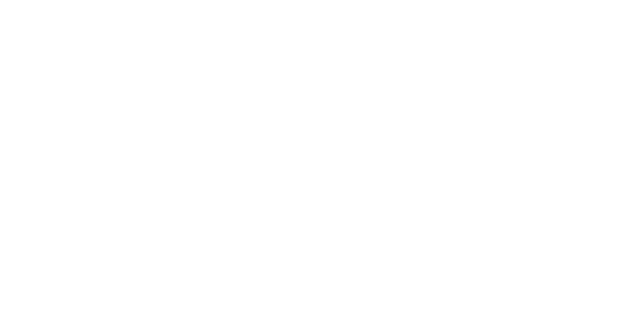
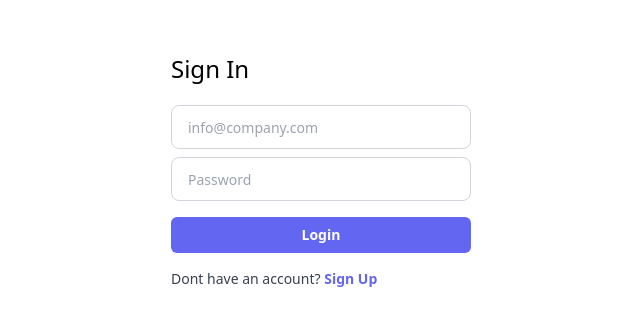
Before and after one commit to mrojasb2000/e-commerce-app, a Nuxt app: page /auth/signin in a window 1280 px wide. Before the commit this address had no page. Shown: the part 269-594 px from the top of the page, without its empty margins (319-959 px from the left). Built offline with nearby package versions, Linux system fonts and the light colour scheme.

Commit message:
ref: implement sign up file

```diff
--- a/pages/auth/register.vue
+++ /dev/null
@@ -1,8 +0,0 @@
-<script setup>
-definePageMeta({
-    layout: 'auth',
-})
-</script>
-<template>
-    <div class="bg-slate-200 h-screen">Register</div>
-</template>
--- /dev/null
+++ b/pages/auth/signin.vue
@@ -0,0 +1,43 @@
+<script setup>
+definePageMeta({
+    layout: 'auth',
+})
+</script>
+<template>
+    <div class="bg-white h-screen flex items-center justify-center">
+        <div class="w-[300px] mt-20">
+            <div class="flex flex-col gap-2">
+                <h1 class="text-2xl mb-3">Sign In</h1>
+                <input
+                    type="text"
+                    name=""
+                    placeholder="info@company.com"
+                    id=""
+                    class="focus:bg-focus-900 h-11 w-full rounded-lg border border-gray-300 bg-transparent px-4 py-2.5 text-sm text-gray-800 placeholder:text-gray-400 focus:border-brand-300 focus:outline-hidden focus:ring-0 focus:focus:border-brand-800"
+                />
+
+                <input
+                    type="password"
+                    name=""
+                    placeholder="Password"
+                    id=""
+                    class="mb-2 focus:bg-focus-900 h-11 w-full rounded-lg border border-gray-300 bg-transparent px-4 py-2.5 text-sm text-gray-800 placeholder:text-gray-400 focus:border-brand-300 focus:outline-hidden focus:ring-0 focus:focus-brand-800"
+                />
+
+                <button class="rounded-md mb-2 text-white py-2 bg-indigo-500 text-sm font-semibold">
+                    Login
+                </button>
+                <p
+                    class="text-sm font-normal text-center text-gray-700 dark:text-gray-500 sm:text-start"
+                >
+                    Dont have an account?
+                    <NuxtLink
+                        to="/auth/signup"
+                        class="text-indigo-500 hover:text-brand-600 font-semibold"
+                        >Sign Up</NuxtLink
+                    >
+                </p>
+            </div>
+        </div>
+    </div>
+</template>
--- a/pages/auth/login.vue
+++ b/pages/auth/signup.vue
@@ -25,13 +25,17 @@
                 />
 
                 <button class="rounded-md mb-2 text-white py-2 bg-indigo-500 text-sm font-semibold">
-                    Login
+                    Create Account
                 </button>
                 <p
                     class="text-sm font-normal text-center text-gray-700 dark:text-gray-500 sm:text-start"
                 >
                     Already have an account?
-                    <a class="text-indigo-500 hover:text-brand-600 font-semibold">Sign In</a>
+                    <NuxtLink
+                        to="/auth/signin"
+                        class="text-indigo-500 hover:text-brand-600 font-semibold"
+                        >Sign In</NuxtLink
+                    >
                 </p>
             </div>
         </div>
```
